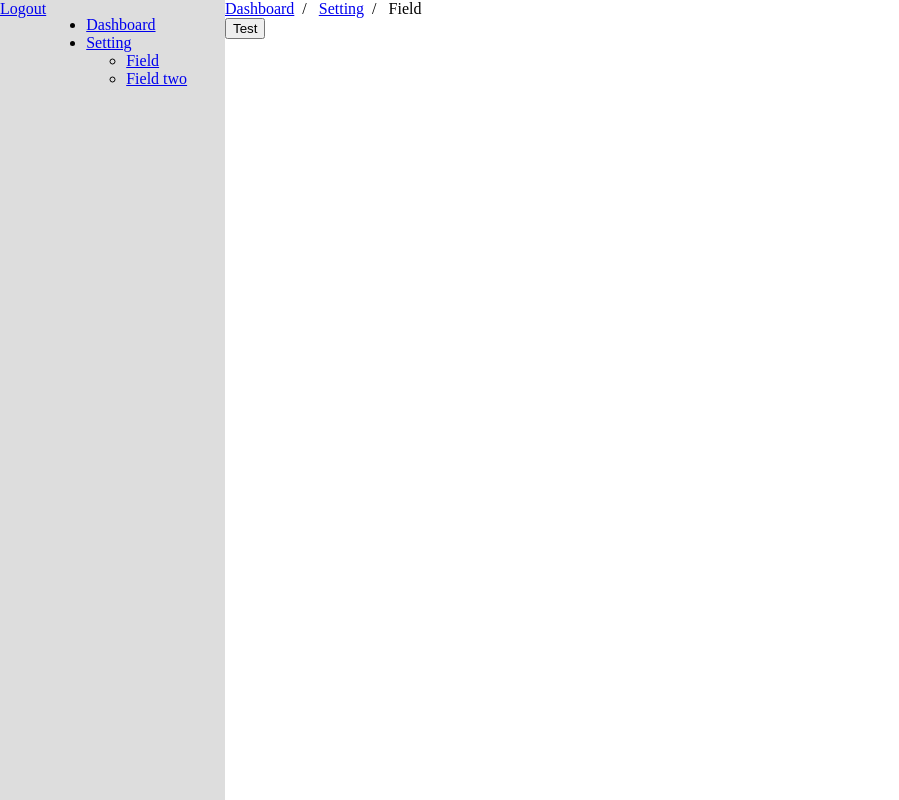
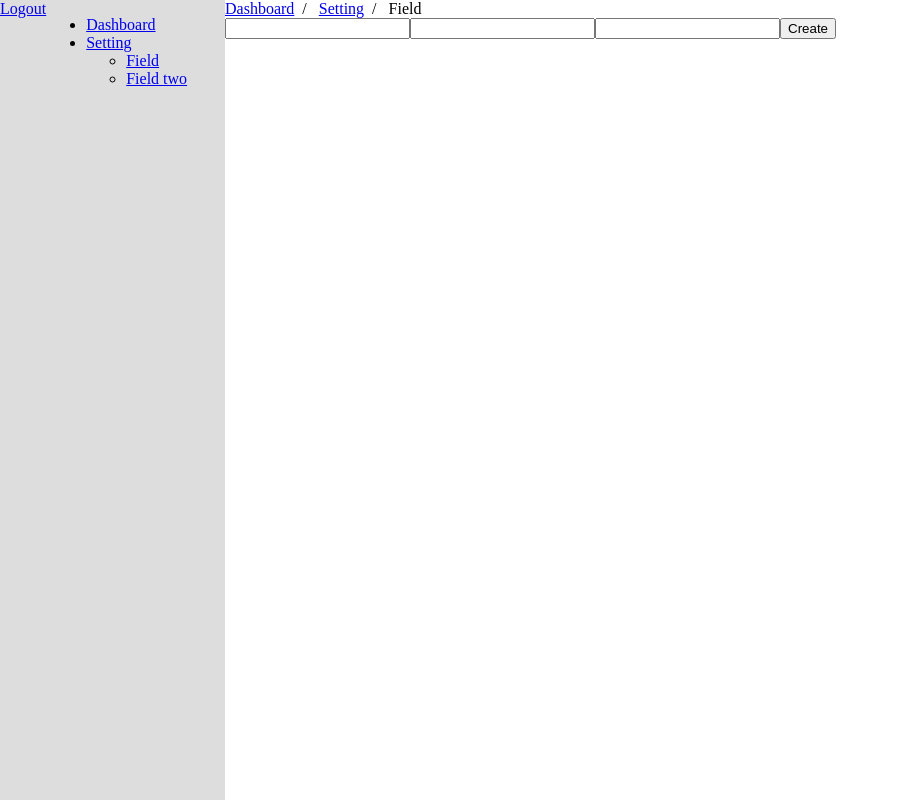
Before and after one commit to mlaxwong/paw-beta, a Vue app: page /dashboard/setting/field in a window 1280 px wide. Shown: the whole page, without its empty margins (0-899 px from the left). Built offline with nearby package versions, Linux system fonts and the light colour scheme; sample sign-in values are in the browser's storage; the HTML template or start-up script is replaced by a standard one.

Commit message:
fix api issue

```diff
--- a/web/src/screens/dashboard/setting/Field.vue
+++ b/web/src/screens/dashboard/setting/Field.vue
@@ -1,7 +1,10 @@
 <template>
     <div class="page-dashboard-setting-field">
         <form @submit.prevent="handleSubmit">
-            <button>Test</button>
+            <input type="text" name="handle" v-model="handle" />
+            <input type="text" name="name" v-model="name" />
+            <input type="text" name="config" v-model="config" />
+            <button>Create</button>
         </form>
     </div>
 </template>
@@ -10,11 +13,19 @@
 import { mapState, mapActions } from 'vuex'
 
 export default {
+    data() {
+        return {
+            handle: '',
+            name: '',
+            config: '',
+        }
+    },
     name: 'Field',
     methods: {
-        ...mapActions('field', ['getAll']),
+        ...mapActions('field', ['create']),
         handleSubmit(e) {
-            this.getAll();
+            const {handle, name, config} = this;
+            this.create({handle, name, config});
         },
     }
 }
--- a/web/src/services/field.service.js
+++ b/web/src/services/field.service.js
@@ -1,16 +1,25 @@
-import handleResponse from '@/helpers/handleResponse'
 import fetch from '@/helpers/fetch'
 
 export default {
-    getAll
+    getAll,
+    create
 }
 
 function getAll() {
     return fetch ({
-        url: config.constant.API_FIELD,
+        url: globalConfig.constant.API_FIELD,
         auth: true,
     });
-        // config.constant.API_FIELD, requestOptions)
+        // globalConfig.constant.API_FIELD, requestOptions)
         // .then(handleResponse)
         // .then(fields =>  fields);
 }
+
+function create(handle, name, config = {}) {
+    return fetch ({
+        url: globalConfig.constant.API_FIELD,
+        method: 'POST',
+        auth: true,
+        body: JSON.stringify({ handle, name, config }),
+    });
+}
--- a/web/src/services/user.service.js
+++ b/web/src/services/user.service.js
@@ -1,4 +1,3 @@
-import handleResponse from '@/helpers/handleResponse'
 import fetch from '@/helpers/fetch'
 
 export default {
@@ -7,7 +6,7 @@ export default {
 
 function login(username, password) {
     return fetch ({
-        url: config.constant.API_AUTH_LOGIN,
+        url: globalConfig.constant.API_AUTH_LOGIN,
         method: 'POST',
         body: JSON.stringify({ username, password }),
     });
--- a/web/src/store/field.js
+++ b/web/src/store/field.js
@@ -7,6 +7,9 @@ const state = {
 const actions = {
     getAll({ commit }) {
         return services.field.getAll();
+    },
+    create({ commit }, {handle, name, config = {}}) {
+        return services.field.create(handle, name, config);
     },
 };
 
--- a/webpack.config.js
+++ b/webpack.config.js
@@ -64,7 +64,7 @@ module.exports = {
     plugins: [
         new webpack.DefinePlugin({
             "process.env": JSON.stringify(dotenv.parsed),
-            config: JSON.stringify(config)
+            globalConfig: JSON.stringify(config)
         }),
         new HtmlWebpackPlugin({
             filename: 'index.html',
```
Also changed, not shown: 2 other files (tests, documents, lock files or other folders).
